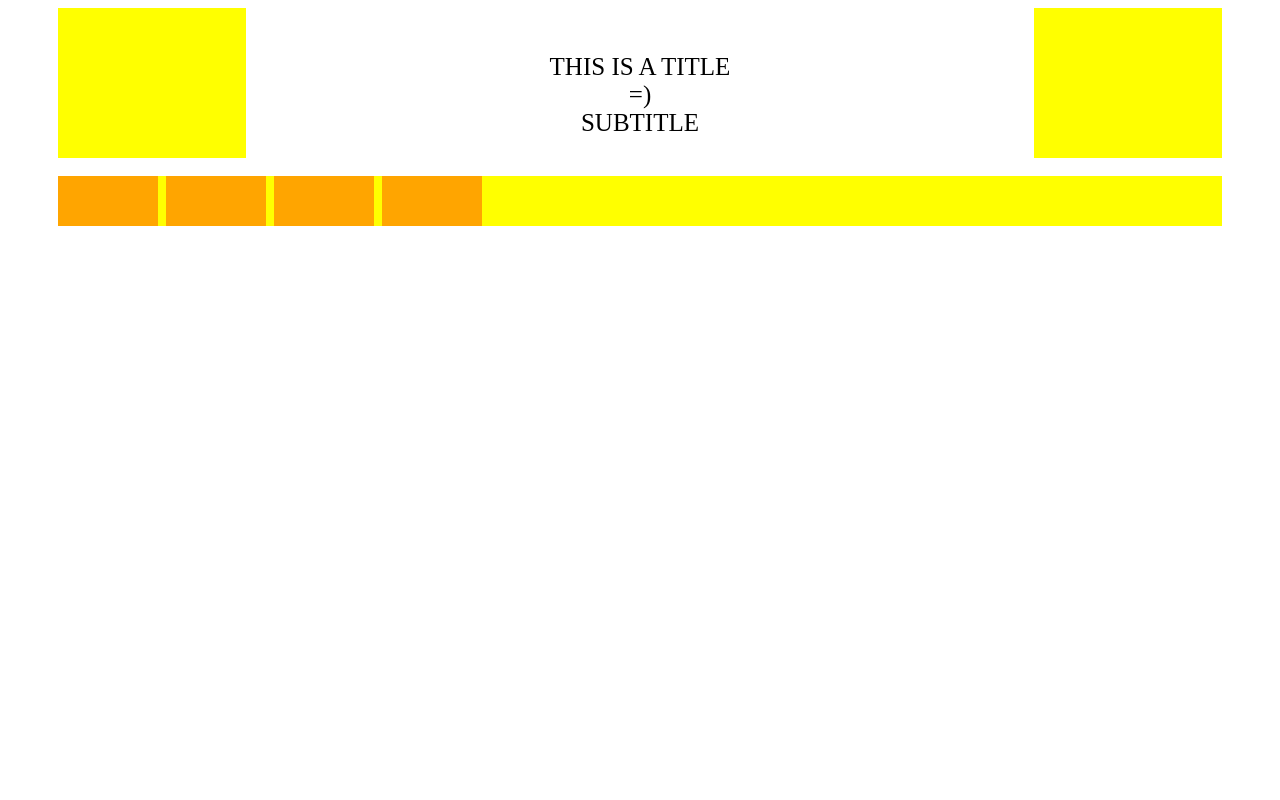
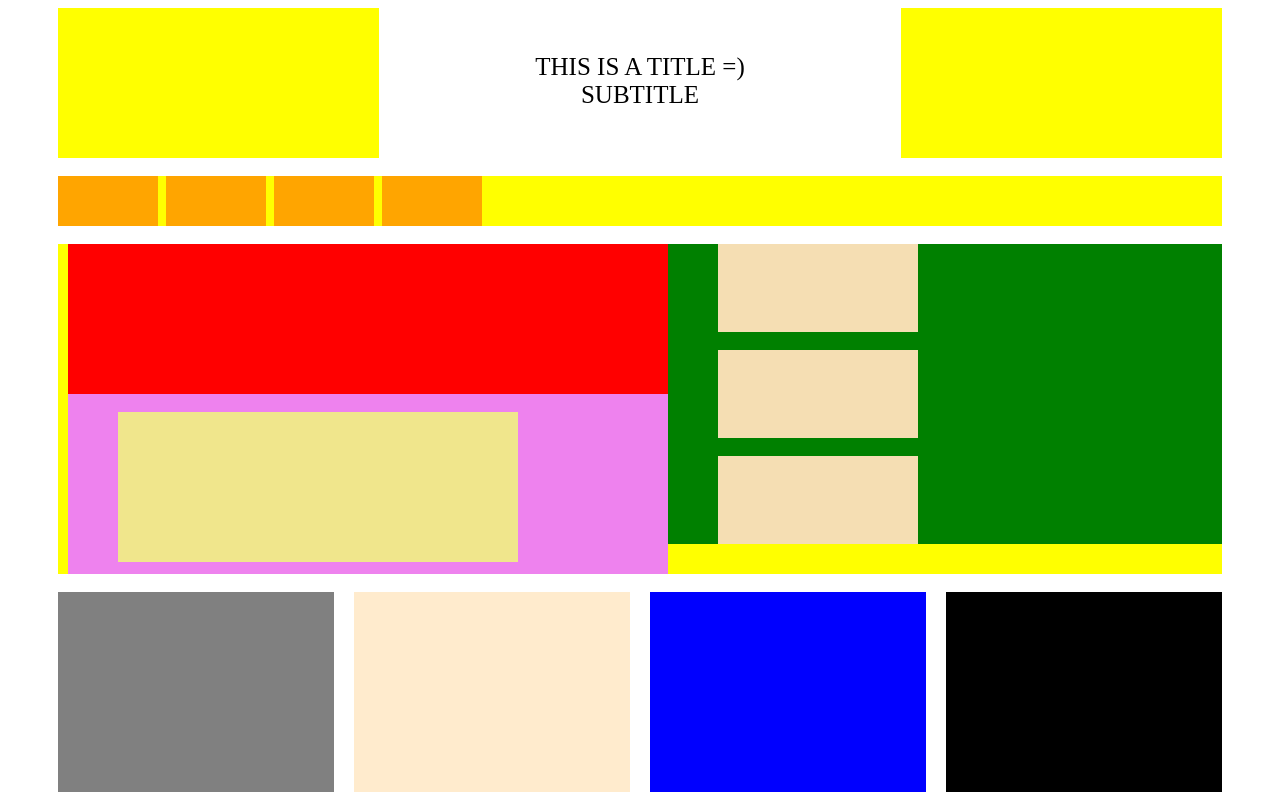
Before and after one commit to ChathuraHasanga44/Newspaperlayout-webdev, a plain HTML site: page index.html in a window 1280 px wide. Drawn offline with Linux system fonts and the light colour scheme.

Commit message:
finish activity

```diff
--- a/index.html
+++ b/index.html
@@ -28,5 +28,27 @@
         <div id="boxnew4"></div>&nbsp;&nbsp;
     </div>
 
+    <br>
+    <div id="bodypart">
+        <div id="bdpart1">
+            <div id="bdpt1"></div>
+            <br>
+            <div id="bdpt2"></div>
+        </div>
+        <div id="bdpart2">
+            <div id="new1"></div><div id="para1"></div> <br>
+            <div id="new2"></div><div id="para2"></div> <br>
+            <div id="new3"></div><div id="para3"></div>
+        </div>
+    </div>
+    <br>
+
+    <div id="last">
+        <div id="last1"></div>
+        <div id="last2"></div>
+        <div id="last3"></div>
+        <div id="last4"></div>
+    </div>
+
 </body>
 </html>
--- a/style.css
+++ b/style.css
@@ -16,8 +16,8 @@
     width: 500px;
     height: 150px;
     text-align: center;
-    margin-left: 300px;
-    margin-right: 300px;
+    margin-left: 100px;
+    margin-right: 100px;
 }
 
 #box3 p{
@@ -67,3 +67,104 @@
     width: 100px;
     height: 50px;
 }
+
+#bodypart{
+    display: flex;
+    background-color: yellow;
+    margin-left: 50px;
+    margin-right: 50px;
+}
+
+#bdpart1{
+    background-color: violet;
+    /* width: 800px; */
+    height: 330px;
+    margin-left: 10px;
+}
+
+#bdpart2{
+    background-color: green;
+    /* width: 800px; */
+    height: 300px;
+}
+
+#bdpt1{
+    background-color: red;
+    width: 600px;
+    height: 300px;
+}
+#bdpt2{
+    background-color: khaki;
+    width: 400px;
+    height: 300px;
+    margin-left: 50px;
+}
+
+#bdpt1, #bdpt2 {
+    /* background-color: red; */
+    /* width: 600px; */
+     /* Adjust this value as needed */
+    height: 150px;
+    display: block;
+}
+
+#bdpart1, #bdpart2 {
+    flex: 1; /* This will make each box take up an equal amount of space */
+}
+
+#new1, #new2, #new3{
+    display: block;
+    width: 200px;
+    height: 98px;
+    background-color: wheat;
+    margin-left: 50px;
+}
+
+#para1, #para2, #para3{
+    display: block;
+}
+
+#bdpart2 {
+    display: flex;
+    flex-direction: column;
+}
+
+#last{
+    margin-left: 50px;
+    margin-right: 50px;
+    display:flex;
+    flex-direction: row;
+}
+#last1, #last2, #last3, #last4{
+    flex: 1;
+    /* width: 100px;
+    height: 100px;
+    background-color: blue; */
+}
+
+#last1{
+    width: 200px;
+    height: 200px;
+    background-color: gray;
+}
+
+#last2{
+    width: 200px;
+    height: 200px;
+    margin-left: 20px;
+    background-color: blanchedalmond;
+}
+
+#last3{
+    width: 200px;
+    height: 200px;
+    margin-left: 20px;
+    background-color: blue;
+}
+
+#last4{
+    width: 200px;
+    height: 200px;
+    margin-left: 20px;
+    background-color: black;
+}
```
